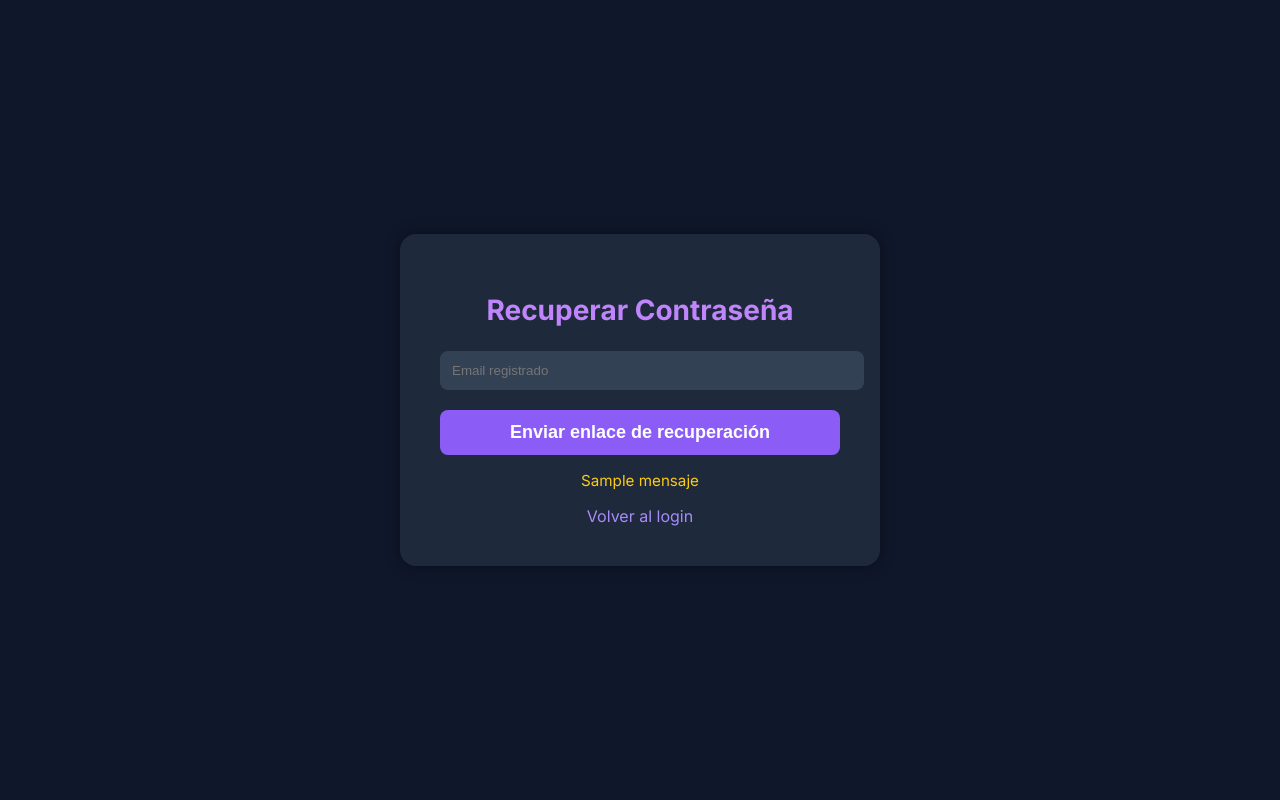
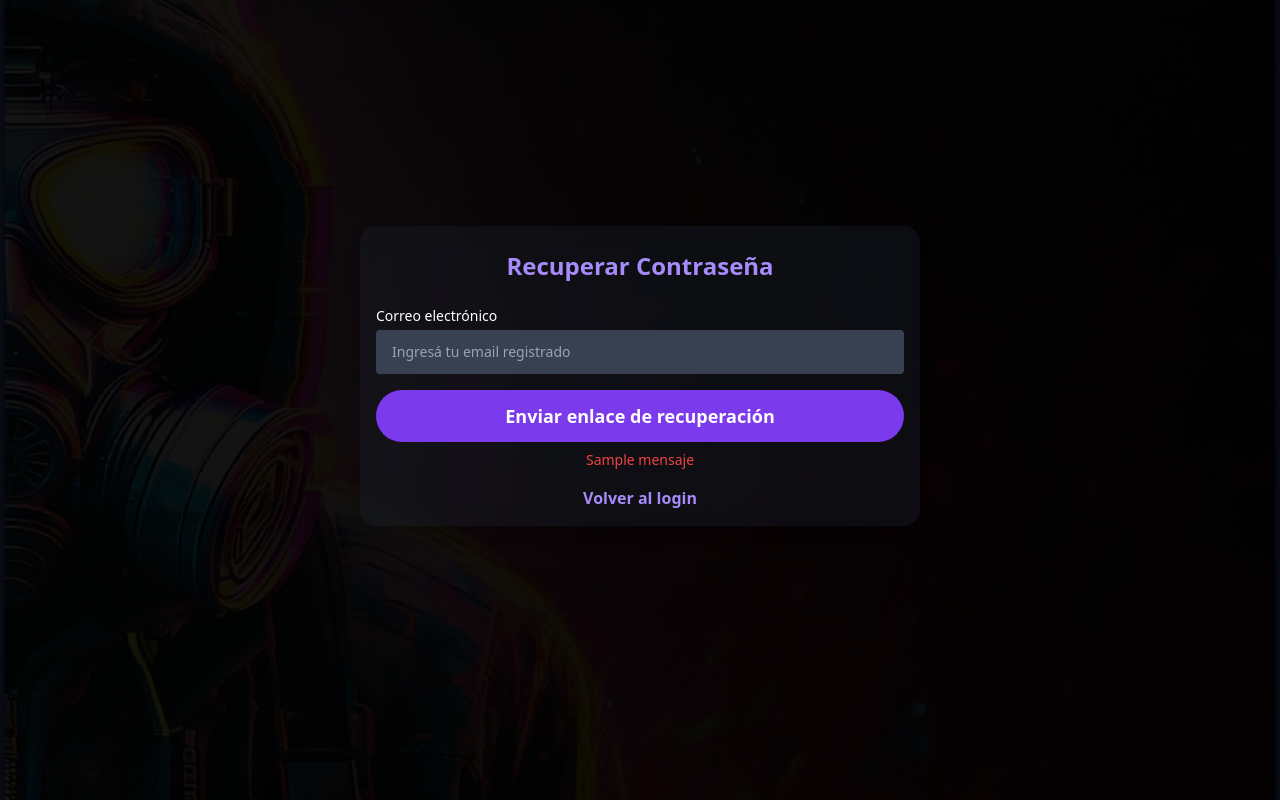
Before and after one commit to FlorenciaZalez/codigosflask, a Flask app: template codigo_app/templates/recuperar_clave.html in a window 1280 px wide. Run offline with Flask 3, Linux system fonts and the light colour scheme; the template is opened without the code that fills it: most values are stand-ins (such as "Sample title", 1, 10 or a date in 2020); some libraries are stand-ins or nearby versions.

Commit message:
ahora si

```diff
--- a/codigo_app/templates/recuperar_clave.html
+++ b/codigo_app/templates/recuperar_clave.html
@@ -3,84 +3,37 @@
 <head>
     <meta charset="UTF-8">
     <title>Recuperar Contraseña</title>
-    <link href="https://fonts.googleapis.com/css2?family=Inter:wght@400;600;700&display=swap" rel="stylesheet">
+    <meta name="viewport" content="width=device-width, initial-scale=1.0">
+    <script src="https://cdn.tailwindcss.com"></script>
     <style>
+      @media (max-width: 640px) {
         body {
-            background-color: #0f172a;
-            font-family: 'Inter', sans-serif;
-            color: #ffffff;
-            display: flex;
-            justify-content: center;
-            align-items: center;
-            height: 100vh;
-            margin: 0;
+          background-image: url('{{ url_for('static', filename='assets/fondoOscuro.png') }}') !important;
         }
-        .container {
-            background-color: #1e293b;
-            padding: 2.5rem;
-            border-radius: 1rem;
-            box-shadow: 0 0 15px rgba(0, 0, 0, 0.4);
-            width: 100%;
-            max-width: 400px;
-            text-align: center;
-        }
-        h1 {
-            margin-bottom: 1.5rem;
-            font-size: 1.75rem;
-            color: #c084fc;
-        }
-        input[type="email"] {
-            width: 100%;
-            padding: 0.75rem;
-            margin-bottom: 1.25rem;
-            border: none;
-            border-radius: 0.5rem;
-            background-color: #334155;
-            color: #fff;
-        }
-        input[type="submit"] {
-            width: 100%;
-            padding: 0.75rem;
-            background-color: #8b5cf6;
-            border: none;
-            border-radius: 0.5rem;
-            color: white;
-            font-weight: bold;
-            cursor: pointer;
-            font-size: 1.125rem;
-        }
-        input[type="submit"]:hover {
-            background-color: #7c3aed;
-        }
-        .mensaje {
-            margin-top: 1rem;
-            font-size: 0.95rem;
-            color: #facc15;
-        }
-        a {
-            display: block;
-            margin-top: 1rem;
-            color: #a78bfa;
-            text-decoration: none;
-        }
-        a:hover {
-            text-decoration: underline;
-        }
+      }
     </style>
 </head>
-<body>
-    <div class="container">
-        <h1>Recuperar Contraseña</h1>
-        <form method="post">
-            <input type="email" name="email" placeholder="Email registrado" required>
-            <input type="submit" value="Enviar enlace de recuperación">
-        </form>
-
-        {% if mensaje %}
-        <p class="mensaje">{{ mensaje }}</p>
+<body class="flex items-center justify-center min-h-screen bg-gray-900" style="background-image: url('{{ url_for('static', filename='assets/fondoOscuro.png') }}'); background-size: cover; background-position: center;">
+  <div class="flex flex-col items-center w-full max-w-xl gap-6 -mt-12 px-2">
+    <div class="bg-gray-800 bg-opacity-30 backdrop-blur-md p-[32px] sm:p-4 rounded-2xl shadow-lg w-full" style="max-width: 100vw; box-sizing: border-box; margin-left: 24px; margin-right: 24px;">
+      <h2 class="text-3xl font-semibold text-center text-violet-400 mb-6 mt-2 sm:text-2xl">Recuperar Contraseña</h2>
+      <form method="post" class="flex flex-col gap-4 w-full">
+        <label class="block text-white text-sm font-medium">Correo electrónico
+          <input type="email" name="email" required class="mt-1 w-full px-4 py-3 rounded bg-gray-700 text-white focus:outline-none focus:ring-2 focus:ring-violet-500" placeholder="Ingresá tu email registrado">
+        </label>
+        <input type="submit" value="Enviar enlace de recuperación" class="w-full bg-violet-600 hover:bg-violet-700 text-white font-semibold py-3 px-4 rounded-full text-lg transition-colors duration-200 cursor-pointer">
+      </form>
+      {% if mensaje %}
+        {% if mensaje.startswith('📩') or mensaje.startswith('✅') %}
+          <div class="text-center text-green-500 text-sm mt-2 mb-2">{{ mensaje }}</div>
+        {% else %}
+          <div class="text-center text-red-500 text-sm mt-2 mb-2">{{ mensaje }}</div>
         {% endif %}
-
-        <a href="{{ url_for('login') }}">Volver al login</a>
+      {% endif %}
+      <div class="flex flex-col gap-2 mt-4">
+        <a href="{{ url_for('login') }}" class="text-violet-400 hover:underline font-semibold text-center">Volver al login</a>
+      </div>
     </div>
+  </div>
 </body>
 </html>
```
Also changed, not shown: codigo_app/templates/register.html (+46 -29 lines).
